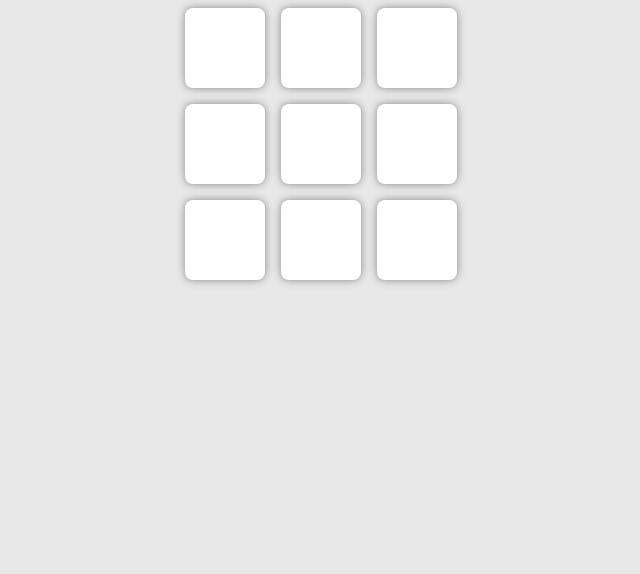
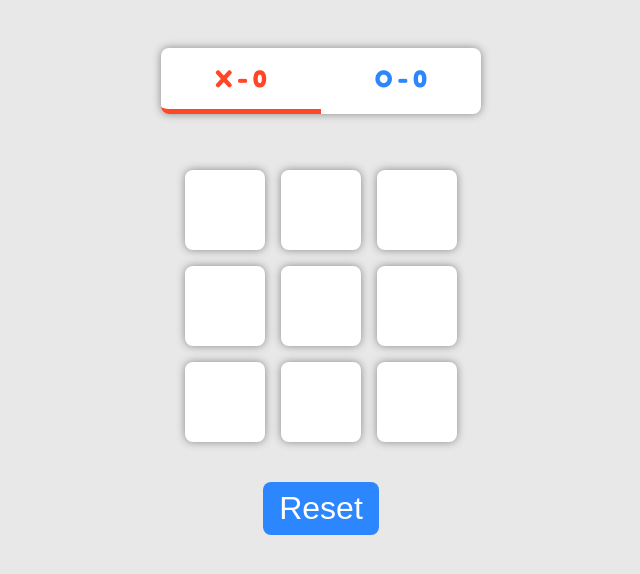
Before and after one commit to matheusjosebv/Tic-Tac-Toe-Game, a React (Vite) app: page / in a window 1280 px wide. Shown: the top 574 px of the page, without its empty margins (319-959 px from the left). Built offline with nearby package versions, Linux system fonts and the light colour scheme.

Commit message:
game complete

```diff
--- a/src/components/App/App.jsx
+++ b/src/components/App/App.jsx
@@ -1,6 +1,8 @@
 import "./App.scss";
 import Board from "../Board/Board";
 import { useState } from "react";
+import ScoreBoard from "../ScoreBoard/ScoreBoard";
+import ResetBtn from "../ResetBtn/ResetBtn";
 
 function App() {
   const WIN_CONDITIONS = [
@@ -16,6 +18,8 @@ function App() {
 
   const [board, setBoard] = useState(Array(9).fill(null));
   const [xPlaying, setXPlaying] = useState(true);
+  const [gameOver, setGameOver] = useState(false);
+  const [scores, setScores] = useState({ xScore: 0, oScore: 0, winner: "" });
 
   const handleBoxClick = (boxIndex) => {
     const updatedBoard = board.map((value, i) => {
@@ -25,7 +29,18 @@ function App() {
         return value;
       }
     });
-    checkWinner(updatedBoard);
+
+    const winner = checkWinner(updatedBoard);
+
+    if (winner) {
+      if (winner === "O") {
+        setScores((prev) => ({ ...prev, oScore: prev.oScore++, winner: "O" }));
+      } else {
+        setScores((prev) => ({ ...prev, xScore: prev.xScore++, winner: "X" }));
+      }
+      setGameOver(true);
+    }
+
     setXPlaying((prev) => !prev);
     setBoard(updatedBoard);
   };
@@ -35,15 +50,28 @@ function App() {
       const [x, y, z] = WIN_CONDITIONS[i];
 
       if (board[x] && board[x] === board[y] && board[y] === board[z]) {
-        console.log(board[x]);
         return board[x];
       }
     }
   };
 
+  const resetGame = () => {
+    setGameOver(false);
+    setBoard(Array(9).fill(null));
+  };
+
   return (
     <div className="app">
-      <Board board={board} onClick={handleBoxClick} />
+      <ScoreBoard scores={scores} xPlaying={xPlaying} />
+      <Board board={board} onClick={!gameOver ? handleBoxClick : () => {}} />
+      {gameOver && (
+        <div
+          className={`winnerMessage ${scores.winner === "X" ? "XWon" : "OWon"}`}
+        >
+          {scores.winner} has won!
+        </div>
+      )}
+      <ResetBtn onClick={resetGame} />
     </div>
   );
 }
--- a/src/components/App/App.scss
+++ b/src/components/App/App.scss
@@ -1,4 +1,20 @@
 @import "../../styles/shared.scss";
 
-.root {
+.app {
+  position: relative;
+
+  .winnerMessage {
+    display: flex;
+    justify-content: center;
+    margin: 30px 0;
+    font-size: 2rem;
+  }
+
+  .XWon {
+    color: $red;
+  }
+
+  .OWon {
+    color: $blue;
+  }
 }
--- a/src/components/Box/Box.jsx
+++ b/src/components/Box/Box.jsx
@@ -1,6 +1,6 @@
+/* eslint-disable react/prop-types */
 import "./Box.scss";
 
-// eslint-disable-next-line react/prop-types
 export default function Box({ value, onClick }) {
   const style = value === "X" ? "box x" : "box o";
   return (
--- a/src/components/Box/Box.scss
+++ b/src/components/Box/Box.scss
@@ -21,9 +21,9 @@
 }
 
 .x {
-  color: rgb(255, 70, 37);
+  color: $red;
 }
 
 .o {
-  color: rgb(44, 135, 255);
+  color: $blue;
 }
--- /dev/null
+++ b/src/components/ResetBtn/ResetBtn.jsx
@@ -0,0 +1,10 @@
+/* eslint-disable react/prop-types */
+import "./ResetBtn.scss";
+
+export default function ResetBtn({ onClick }) {
+  return (
+    <button className="resetBtn" onClick={onClick}>
+      Reset
+    </button>
+  );
+}
--- /dev/null
+++ b/src/components/ResetBtn/ResetBtn.scss
@@ -0,0 +1,19 @@
+@import "../../styles/shared.scss";
+
+.resetBtn {
+  display: block;
+  margin: 2rem auto;
+  padding: 0.5rem 1rem;
+
+  font-size: 2rem;
+  border-radius: 0.5rem;
+
+  border: none;
+  color: white;
+  background: $blue;
+  transition: 0.2s background;
+
+  &:hover {
+    background: $dark-blue;
+  }
+}
--- /dev/null
+++ b/src/components/ScoreBoard/ScoreBoard.jsx
@@ -0,0 +1,16 @@
+/* eslint-disable react/prop-types */
+import "./ScoreBoard.scss";
+
+export default function ScoreBoard({ scores, xPlaying }) {
+  const { xScore, oScore } = scores;
+  return (
+    <div className="scoreBoard">
+      <span className={`score xScore ${!xPlaying && "inactive"}`}>
+        X - {xScore}
+      </span>
+      <span className={`score oScore ${xPlaying && "inactive"}`}>
+        O - {oScore}
+      </span>
+    </div>
+  );
+}
--- /dev/null
+++ b/src/components/ScoreBoard/ScoreBoard.scss
@@ -0,0 +1,37 @@
+@import "../../styles/shared.scss";
+
+.scoreBoard {
+  display: flex;
+  flex-direction: row;
+  align-items: center;
+  justify-content: space-evenly;
+  width: 20rem;
+  font-size: 1.5rem;
+  background-color: white;
+  margin: 3rem auto;
+  box-shadow: 0px 0px 8px #888888;
+  border-radius: 0.5rem;
+  font-weight: bold;
+
+  .score {
+    width: 100%;
+    text-align: center;
+    padding: 1rem 0rem;
+  }
+
+  .xScore {
+    color: $red;
+    border-bottom: 5px solid $red;
+    border-radius: 0.5rem 0rem 0rem 0.5rem;
+  }
+
+  .oScore {
+    color: $blue;
+    border-bottom: 5px solid $blue;
+    border-radius: 0rem 0.5rem 0.5rem 0rem;
+  }
+
+  .inactive {
+    border-bottom: 5px solid transparent;
+  }
+}
--- a/src/styles/shared.scss
+++ b/src/styles/shared.scss
@@ -1 +1,5 @@
 @import url("https://fonts.googleapis.com/css2?family=Fredoka:wght@300;400;500;600;700&display=swap");
+
+$red: rgb(255, 70, 37);
+$blue: rgb(44, 135, 255);
+$dark-blue: rgb(44, 119, 255);
```
